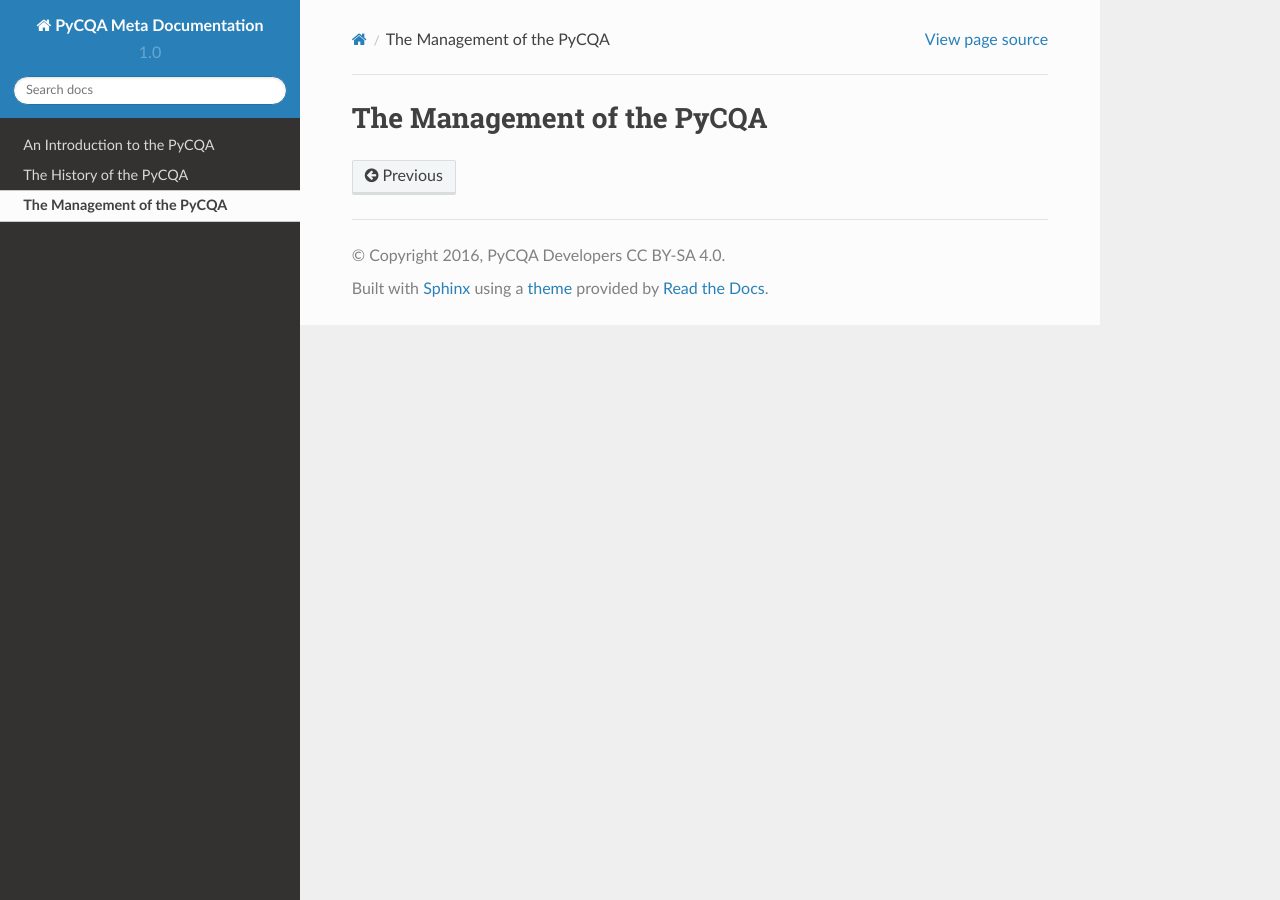
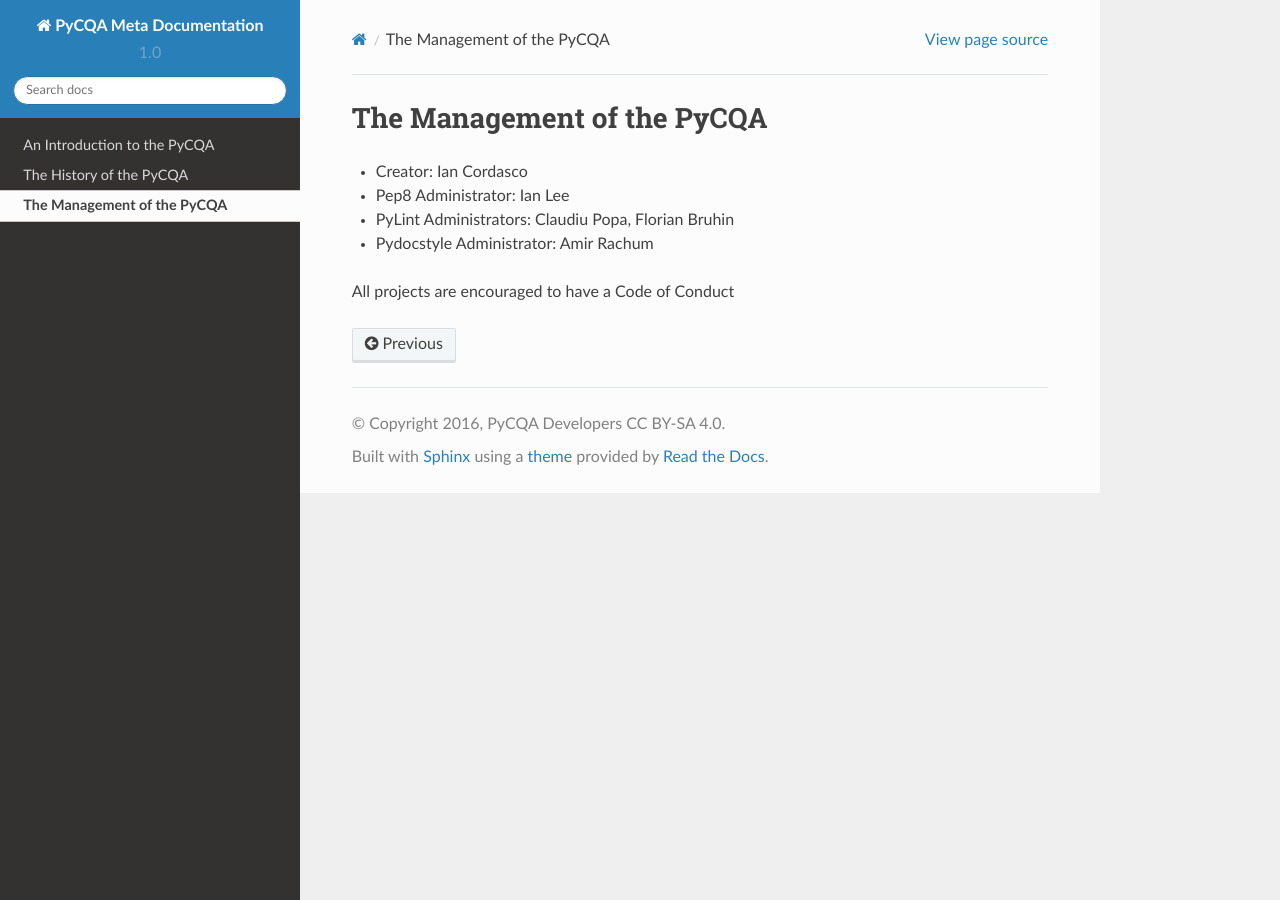
Before and after one commit to PyCQA/meta, a Sphinx documentation site: the page built from source/management.rst, in a window 1280 px wide. Built offline with Sphinx 7.4.7 and the Read the Docs theme 2.0.0, drawn with Linux system fonts in a browser that asks for light colours.

Commit message:
Start writing management documentation

```diff
--- a/source/management.rst
+++ b/source/management.rst
@@ -1,3 +1,14 @@
 =============================
  The Management of the PyCQA
 =============================
+
+- Creator: Ian Cordasco
+
+- Pep8 Administrator: Ian Lee
+
+- PyLint Administrators: Claudiu Popa, Florian Bruhin
+
+- Pydocstyle Administrator: Amir Rachum
+
+
+All projects are encouraged to have a Code of Conduct
```
